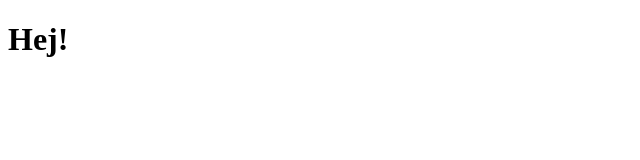
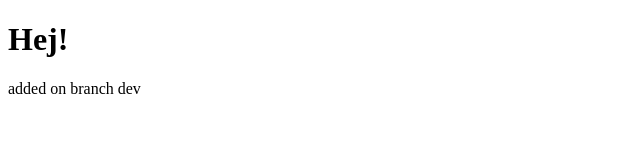
Before and after one commit to JakubKorczak/scrum12, a plain HTML site: page index.html in a window 1280 px wide. Shown: the whole page, without its empty margins (0-640 px from the left). Drawn offline with Linux system fonts and the light colour scheme.

Commit message:
add p tag from dev  ranch

```diff
--- a/index.html
+++ b/index.html
@@ -8,5 +8,6 @@
   </head>
   <body>
     <h1>Hej!</h1>
+    <p>added on branch dev</p>
   </body>
 </html>
```
